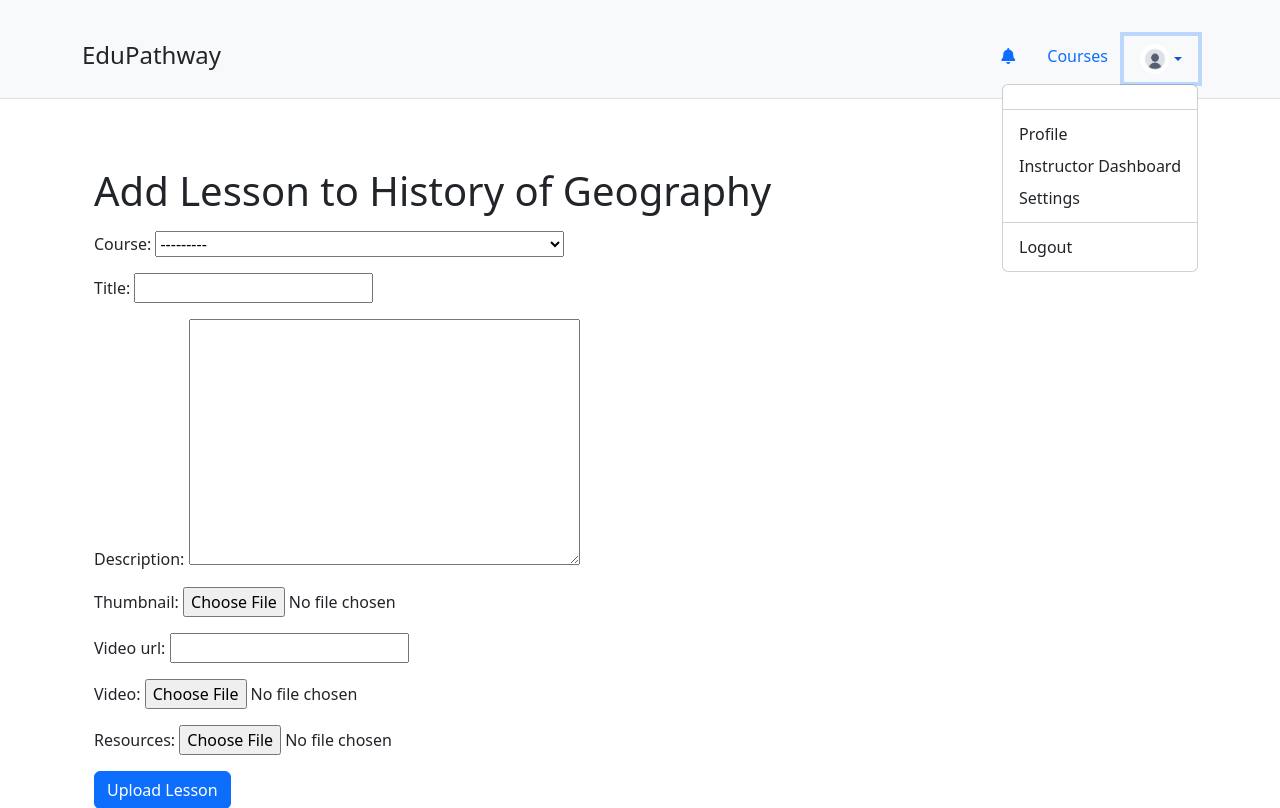
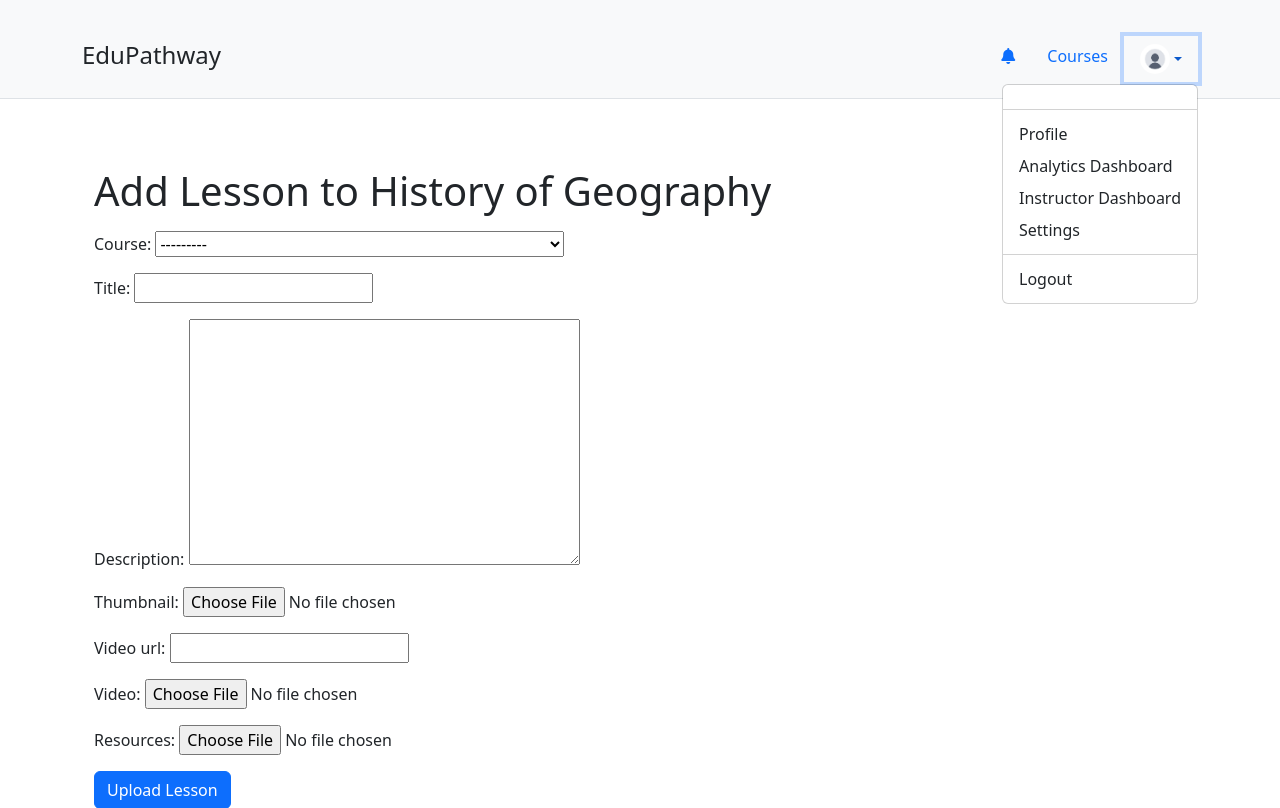
Before and after one commit to Code021-raelle/eduPathway, a Django app: page /course/8/add_lesson/ in a window 1280 px wide, after a click that opens the changed part. Shown: the top 808 px of the page. Run offline with Django 4.2, Linux system fonts and the light colour scheme; a user stored in the database is signed in; data comes from the database, SQL or seed files in the repository; some libraries are stand-ins or nearby versions.

Commit message:
added dashboard analytics to the dropdown menu

```diff
--- a/templates/base.html
+++ b/templates/base.html
@@ -56,6 +56,7 @@
                                 <li><a class="dropdown-item">{{ request.user.first_name }} {{ request.user.last_name }}</a></li>
                                 <li><hr class="dropdown-divider"></li>
                                 <li><a class="dropdown-item" href="{% url 'user_profile' request.user.username %}">Profile</a></li>
+                                <li><a class="dropdown-item" href="{% url 'analytics_dashboard' %}">Analytics Dashboard</a></li>
                                 <li><a class="dropdown-item" href="{% url 'instructor_dashboard' %}">Instructor Dashboard</a></li>
                                 <li><a class="dropdown-item" href="">Settings</a></li>
                                 <li><hr class="dropdown-divider"></li>
```
